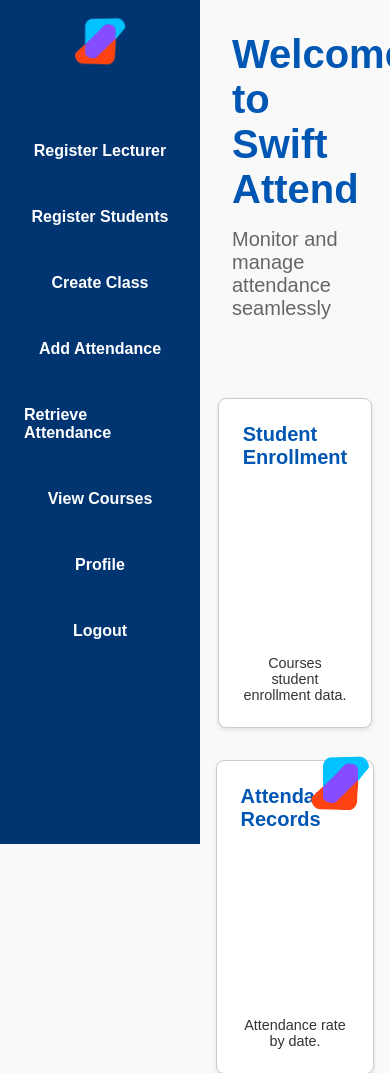
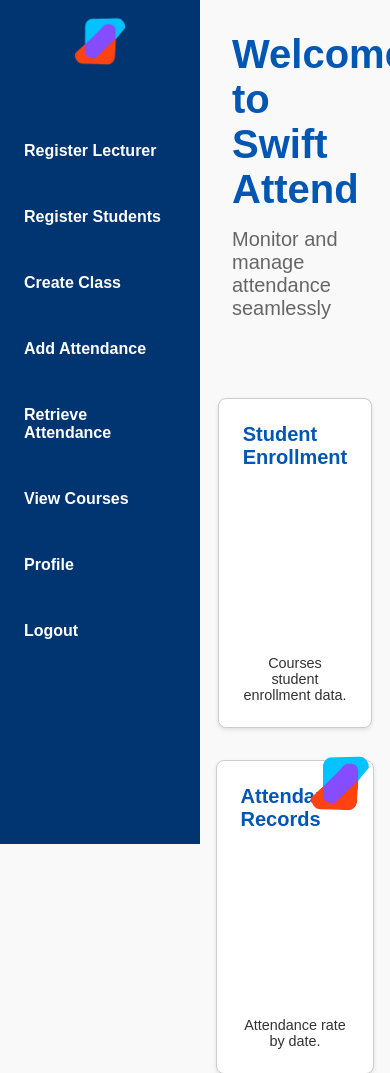
Before and after one commit to jasonlow2307/swiftAttend, a Flask app: template templates/index_lecturer.html in a window 390 px wide; the page is wider, and only the part inside the window is pictured. Shown: the top 1073 px of that part. Run offline with Flask 3, Linux system fonts and the light colour scheme; the template is opened without the code that fills it, so the values that code supplies are empty; some libraries are stand-ins or nearby versions.

Commit message:
Fixed open nav for mobile devices

```diff
--- a/templates/index_lecturer.html
+++ b/templates/index_lecturer.html
@@ -39,14 +39,18 @@
             padding: 10px;
             display: flex;
             align-items: center;
-            justify-content: center;
         }
 
         nav li a {
             display: flex;
             align-self: center;
-            justify-content: center;
+            justify-content: flex-start;
             font-size: 1.2rem;
+        }
+
+        /* Ensure the icon and text are spaced properly */
+        nav li a i {
+            margin-right: 10px; /* Adjust margin between icon and text */
         }
 
         /* Closed state for narrower width */
@@ -64,7 +68,6 @@
 
         nav.closed li a {
             display: flex;
-            justify-content: center;
             align-items: center;
             font-size: 1rem;
         }
```
